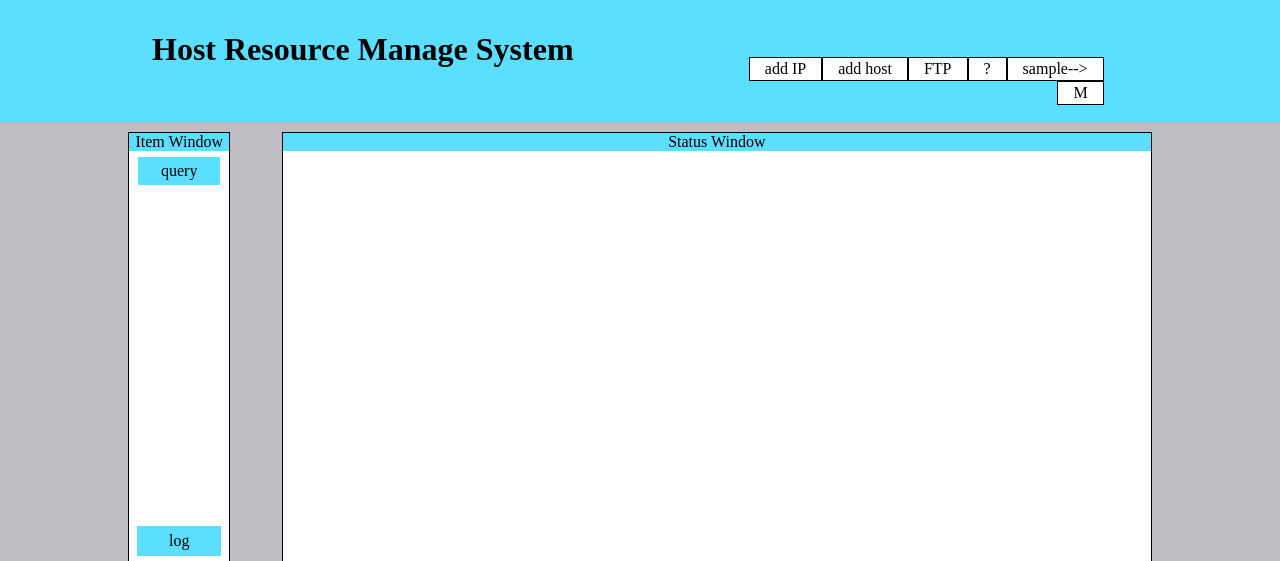
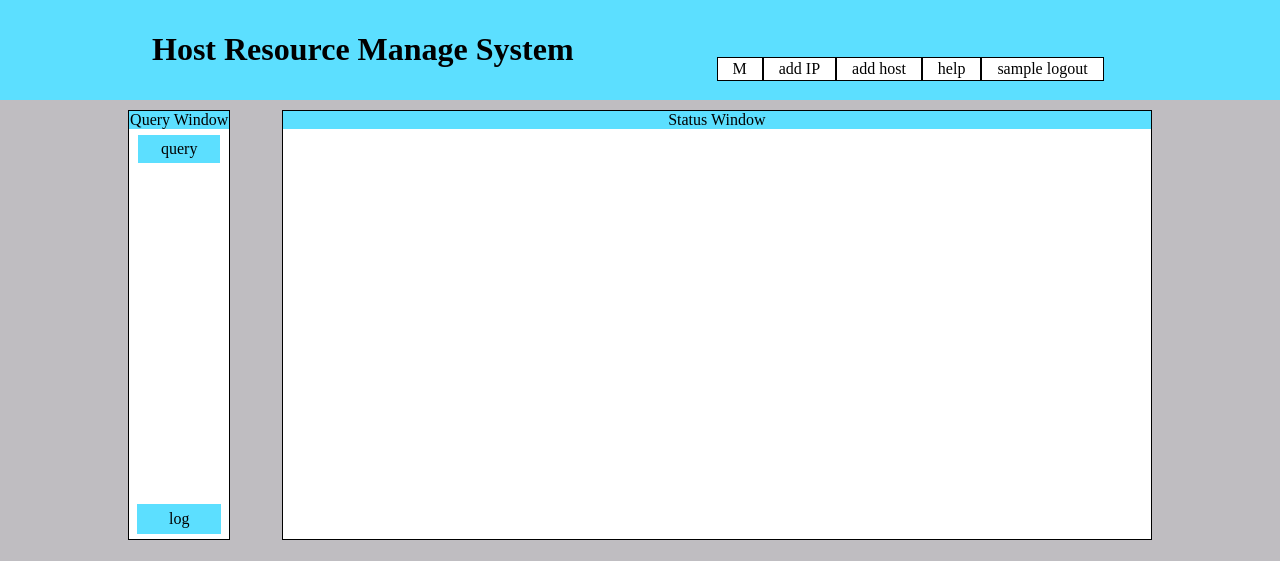
Before and after one commit to mynicolas/hrms, a Django app: page /index/ in a window 1280 px wide. Shown: the top 561 px of the page. Run offline with Django 3.2, Linux system fonts and the light colour scheme; the visitor is signed in with stand-in values (Sample User, id 1); data that the repository does not hold is empty.

Commit message:
add user(foreignkey)in log

```diff
--- a/HRMSApp/models.py
+++ b/HRMSApp/models.py
@@ -1,4 +1,5 @@
 from django.db import models
+from django.contrib.auth.models import User
 
 class Company(models.Model):
     companyName = models.CharField(max_length = 16, null = False, default = 'company name')
@@ -29,3 +30,4 @@ class Ip(models.Model):
 class Log(models.Model):
     content = models.TextField()
     logTime = models.DateTimeField()
+    user = models.ForeignKey(User)
--- a/templates/header.html
+++ b/templates/header.html
@@ -4,9 +4,8 @@
     </div>
     <div id="toolbarDiv">
         <div id="toolbar">
-            <div class="toolItem" id="logout">{{ username }}--></div>
-            <div class="toolItem" id="help">?</div>
-            <div class="toolItem" id="ftp">FTP</div>
+            <div class="toolItem" id="logout">{{ username }} logout</div>
+            <div class="toolItem" id="help">help</div>
             {% if isSuperuser %}
                 <div class="toolItem" id="add">add host</div>
                 <div class="toolItem" id="addIp">add IP</div>
--- a/templates/leftWindow.html
+++ b/templates/leftWindow.html
@@ -1,7 +1,7 @@
 {% extends 'window.html' %}
 
 {% block windowHeader %}
-    <div id="leftWindowHeader">Item Window</div>
+    <div id="leftWindowHeader">Query Window</div>
 {% endblock %}
 
 {% block windowBodyDiv %}
```
